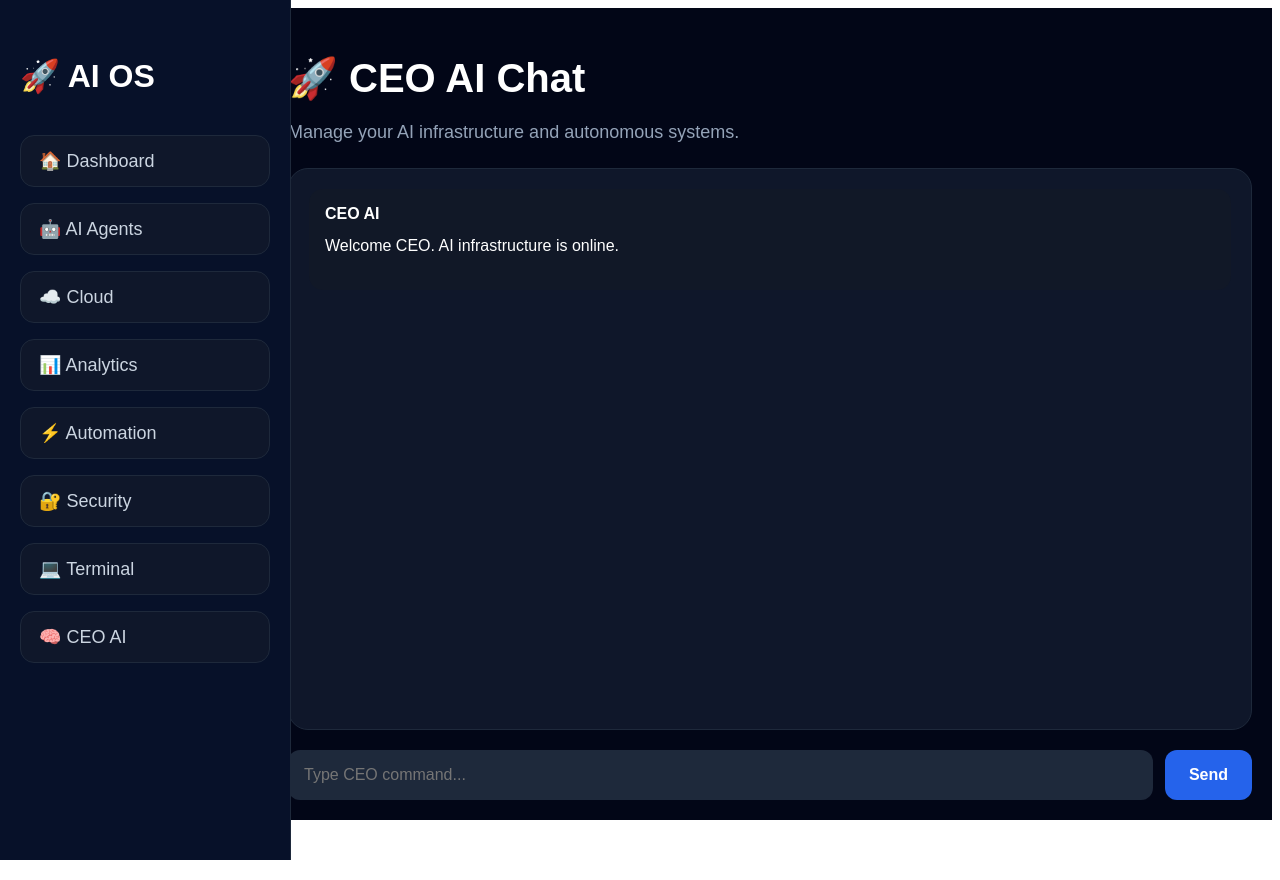
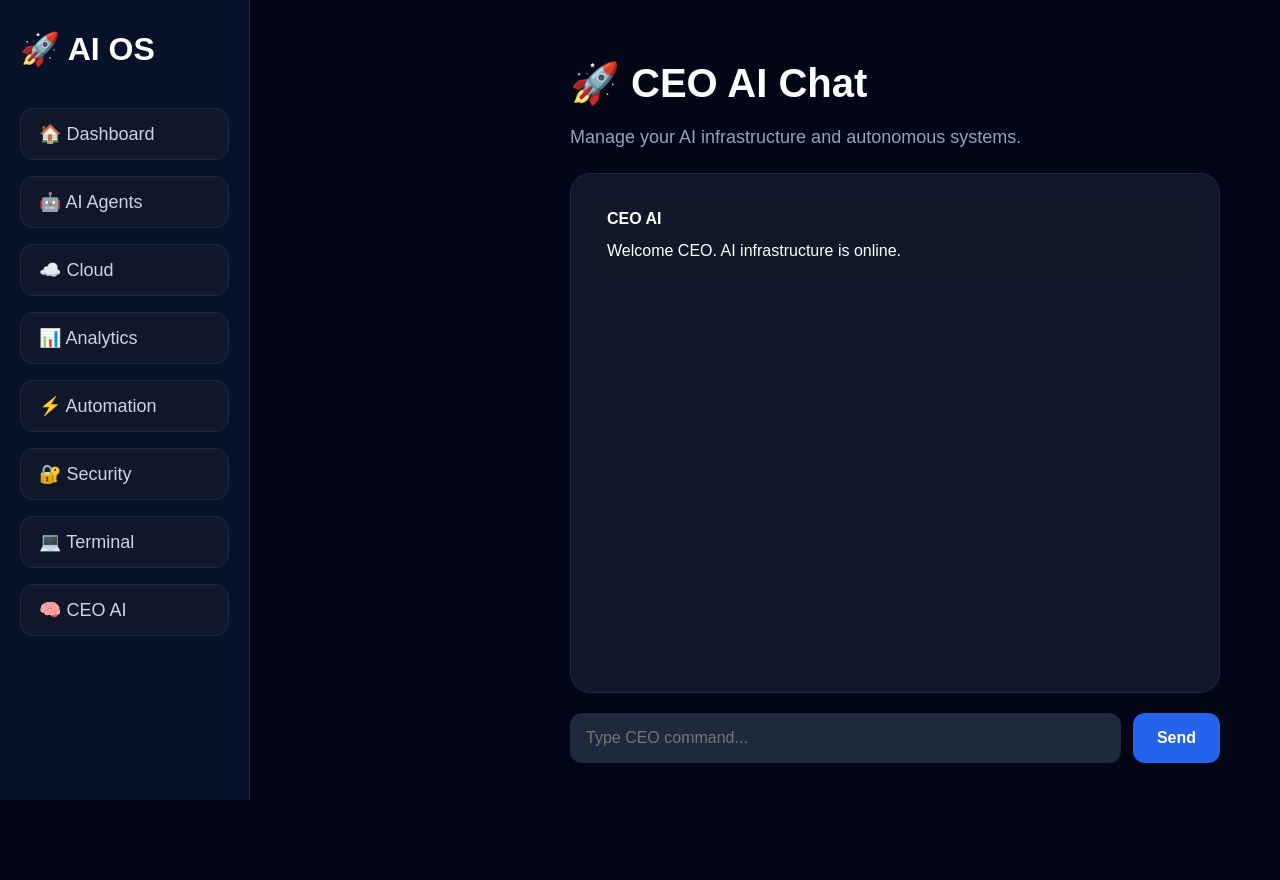
Before and after one commit to snapsparkofficial00-cloud/Ai, a Next.js app: page /ceo in a window 1280 px wide. Before the commit the page ends 828 px from the top, so only its background shows below. Built offline with nearby package versions, Linux system fonts and the light colour scheme.

Commit message:
Create layout.tsx

```diff
--- /dev/null
+++ b/app/layout.tsx
@@ -0,0 +1,102 @@
+import "./globals.css";
+import Link from "next/link";
+
+export default function RootLayout({
+  children,
+}: {
+  children: React.ReactNode;
+}) {
+  return (
+    <html lang="en">
+      <body
+        style={{
+          margin: 0,
+          background: "#020617",
+          color: "white",
+          fontFamily: "Arial",
+        }}
+      >
+        <div
+          style={{
+            display: "flex",
+          }}
+        >
+          {/* SIDEBAR */}
+
+          <aside
+            style={{
+              width: "250px",
+              minHeight: "100vh",
+              background: "#071129",
+              borderRight: "1px solid #1e293b",
+              padding: "30px 20px",
+              position: "fixed",
+              left: 0,
+              top: 0,
+            }}
+          >
+            <h1
+              style={{
+                fontSize: "34px",
+                marginBottom: "40px",
+              }}
+            >
+              🚀 AI OS
+            </h1>
+
+            <nav
+              style={{
+                display: "flex",
+                flexDirection: "column",
+                gap: "16px",
+              }}
+            >
+              <NavItem href="/" text="🏠 Dashboard" />
+              <NavItem href="/ceo" text="🧠 CEO Chat" />
+              <NavItem href="/terminal" text="💻 Terminal" />
+              <NavItem href="/control" text="🎛 Control" />
+              <NavItem href="/analytics" text="📊 Analytics" />
+              <NavItem href="/cloud" text="☁️ Cloud" />
+            </nav>
+          </aside>
+
+          {/* CONTENT */}
+
+          <main
+            style={{
+              marginLeft: "250px",
+              width: "100%",
+              padding: "40px",
+            }}
+          >
+            {children}
+          </main>
+        </div>
+      </body>
+    </html>
+  );
+}
+
+function NavItem({
+  href,
+  text,
+}: {
+  href: string;
+  text: string;
+}) {
+  return (
+    <Link
+      href={href}
+      style={{
+        color: "#cbd5e1",
+        textDecoration: "none",
+        background: "#0f172a",
+        padding: "14px 18px",
+        borderRadius: "14px",
+        border: "1px solid #1e293b",
+      }}
+    >
+      {text}
+    </Link>
+  );
+}
```
